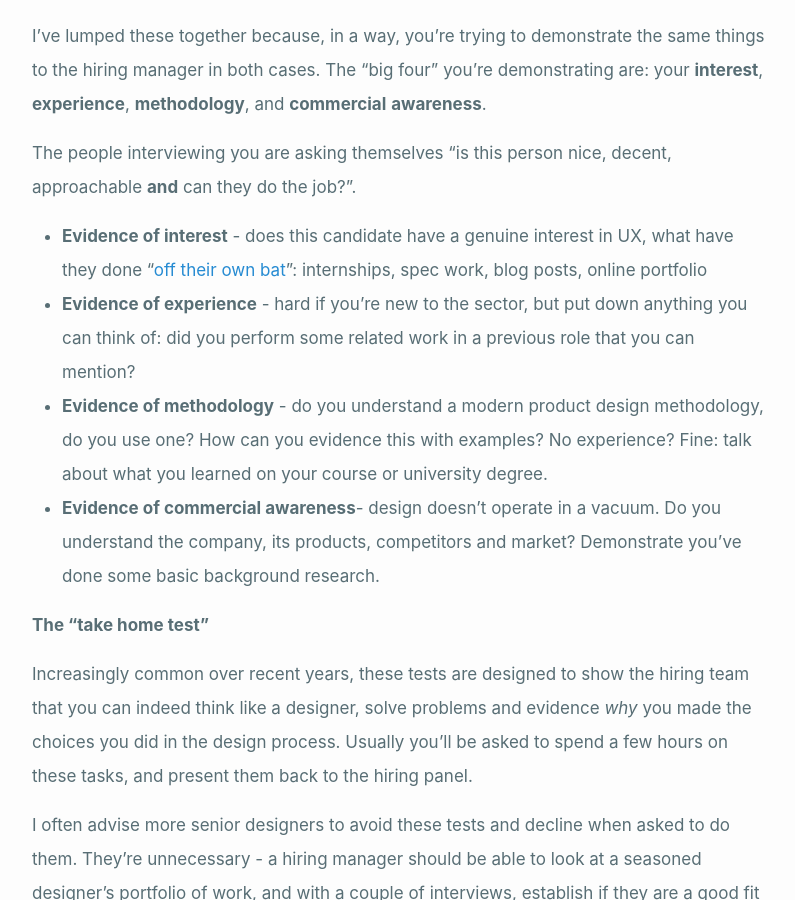
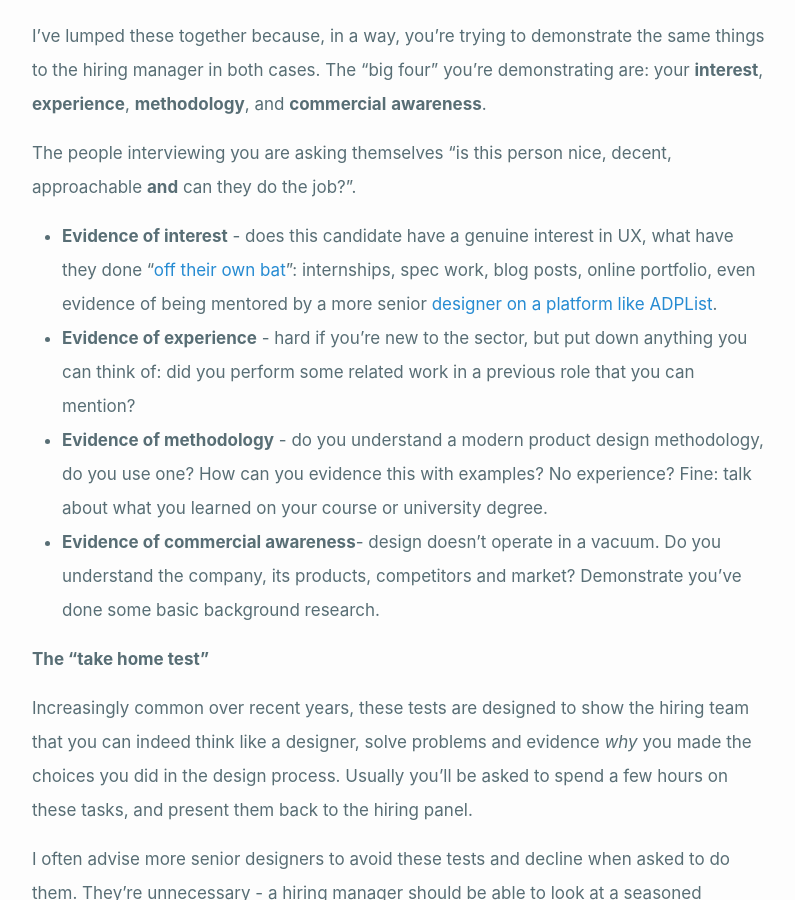
Before and after one commit to wgx/blog.willgrant.org, a Jekyll site: the page built from _posts/2022-08-01-how-to-get-your-first-job-in-ux.markdown, in a window 1280 px wide and 900 px high, scrolled down 6089 px. Shown: the whole window, without its empty margins (238-1033 px from the left). Built offline with Jekyll 4.4.1, drawn with Linux system fonts in a browser that asks for light colours.

Commit message:
added mentoring

```diff
--- a/_posts/2022-08-01-how-to-get-your-first-job-in-ux.markdown
+++ b/_posts/2022-08-01-how-to-get-your-first-job-in-ux.markdown
@@ -176,7 +176,7 @@ I’ve lumped these together because, in a way, you’re trying to demonstrate t
 The people interviewing you are asking themselves “is this person nice, decent, approachable **and** can they do the job?”.
 
 
-* **Evidence of interest** - does this candidate have a genuine interest in UX, what have they done “[off their own bat](https://dictionary.cambridge.org/dictionary/english/do-off-own-bat)”: internships, spec work, blog posts, online portfolio
+* **Evidence of interest** - does this candidate have a genuine interest in UX, what have they done “[off their own bat](https://dictionary.cambridge.org/dictionary/english/do-off-own-bat)”: internships, spec work, blog posts, online portfolio, even evidence of being mentored by a more senior [designer on a platform like ADPList](https://adplist.org/explore?tab=mentors&expertise=24).
 * **Evidence of experience** - hard if you’re new to the sector, but put down anything you can think of: did you perform some related work in a previous role that you can mention?
 * **Evidence of methodology** - do you understand a modern product design methodology, do you use one? How can you evidence this with examples? No experience? Fine: talk about what you learned on your course or university degree.
 * **Evidence of commercial awareness**- design doesn’t operate in a vacuum. Do you understand the company, its products, competitors and market? Demonstrate you’ve done some basic background research.
```
